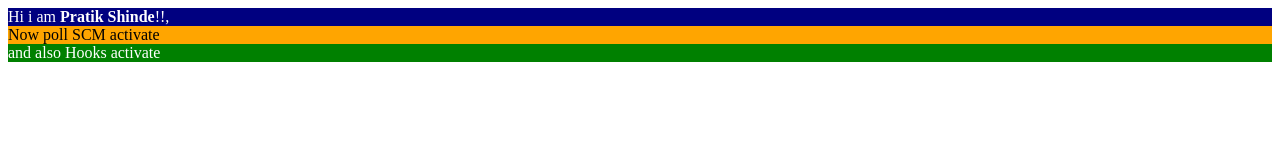
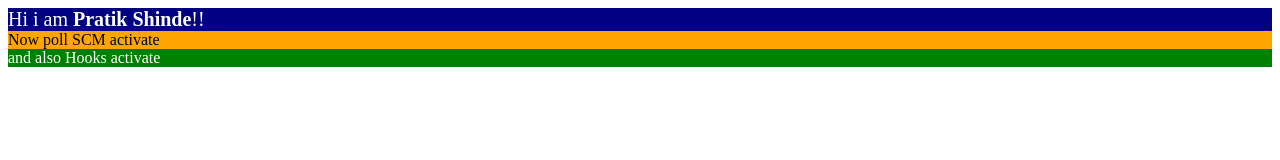
Before and after one commit to Pratikshinde55/Jenkis-try, a plain HTML site: page index.html in a window 1280 px wide. Drawn offline with Linux system fonts and the light colour scheme.

Commit message:
codechange

```diff
--- a/index.html
+++ b/index.html
@@ -1,4 +1,3 @@
-
 <!DOCTYPE html>
 <html>
 <head>
@@ -18,11 +17,14 @@
         .very-bold {
             font-weight: bold;
         }
+        .head {
+            font-size: 20px; /* Adjust the font size as needed */
+        }
     </style>
 </head>
 <body>
     <div class="navy">
-        Hi i am <b class="very-bold">Pratik Shinde</b>!!,
+        <span class="head">Hi i am <b class="very-bold">Pratik Shinde</b>!!</span>
     </div>
     <div class="orange">
         Now poll SCM activate
```
